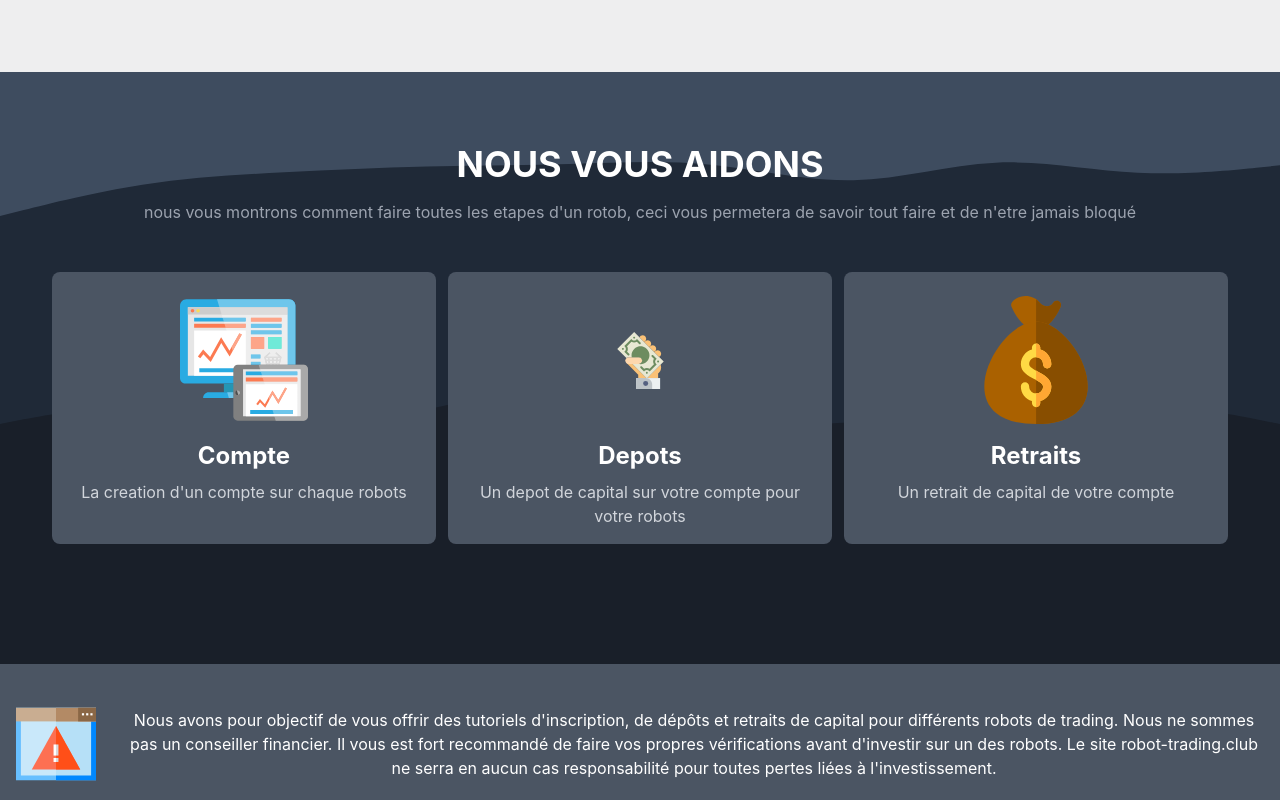
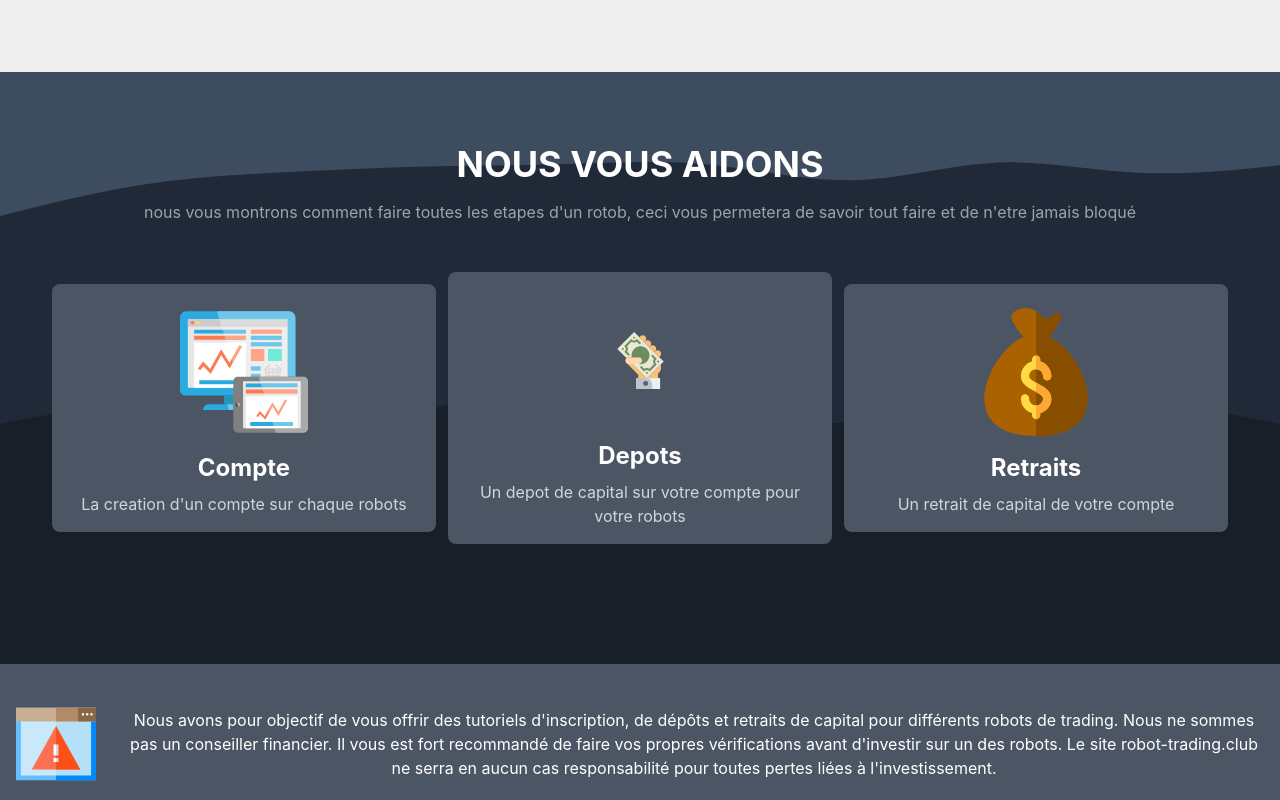
Before and after one commit to maximegheraille/robots-trading, a Next.js app: page / in a window 1280 px wide. Shown: the part 1940-2740 px from the top of the page. Built offline with nearby package versions, Linux system fonts and the light colour scheme.

Commit message:
centering

```diff
--- a/pages/index.tsx
+++ b/pages/index.tsx
@@ -190,7 +190,7 @@ const Home: NextPage = () => {
             vous permetera de savoir tout faire et de n'etre jamais bloqué
           </p>
         </div>
-        <div className="flex flex-col lg:flex-row space-y-3 lg:space-y-0 lg:space-x-3 place-content-center pt-4 pb-20">
+        <div className="flex flex-col items-center lg:flex-row space-y-3 lg:space-y-0 lg:space-x-3 place-content-center pt-4 pb-20">
           {aide.map((card: Card, index: number) => (
             <div
               key={index}
```
